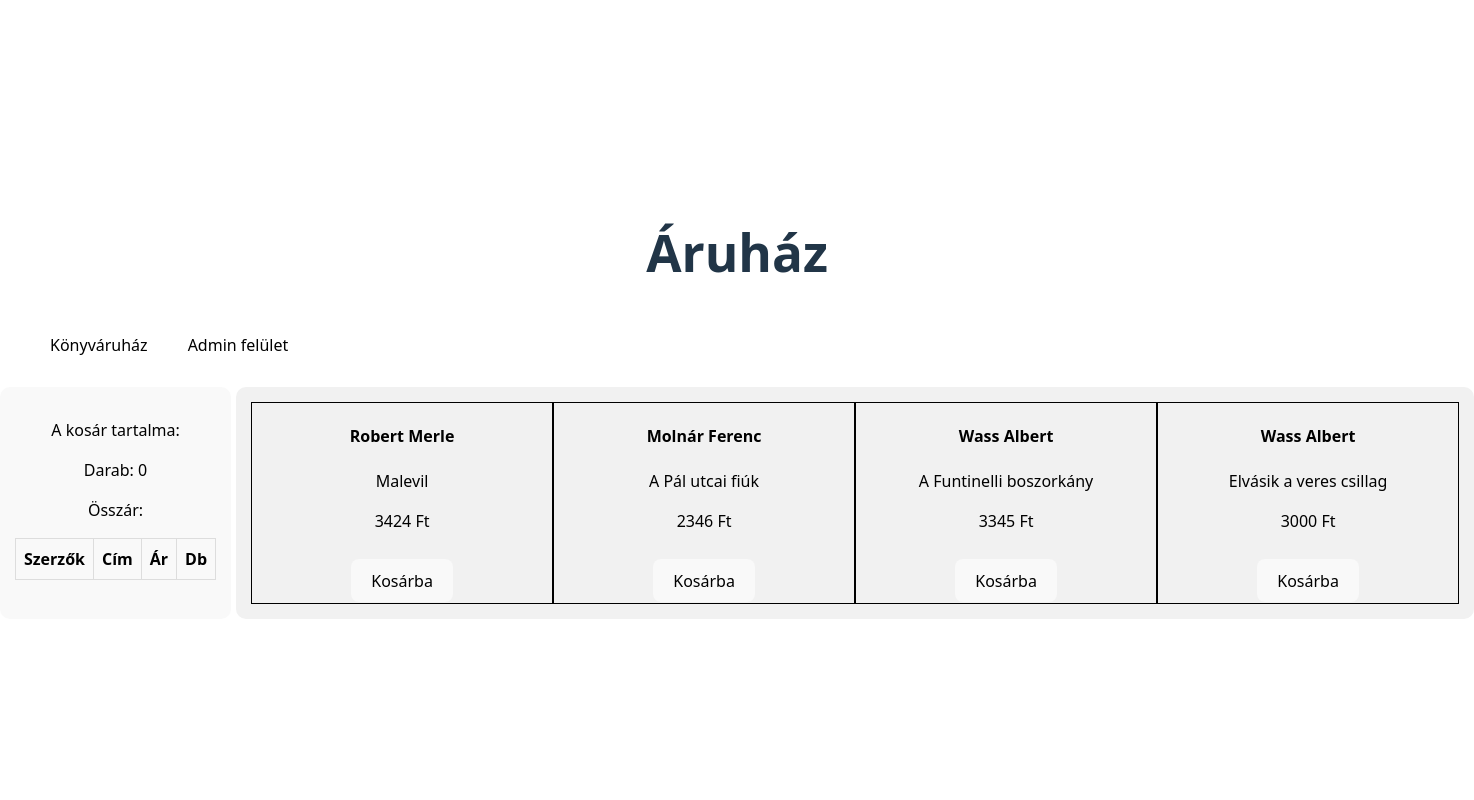
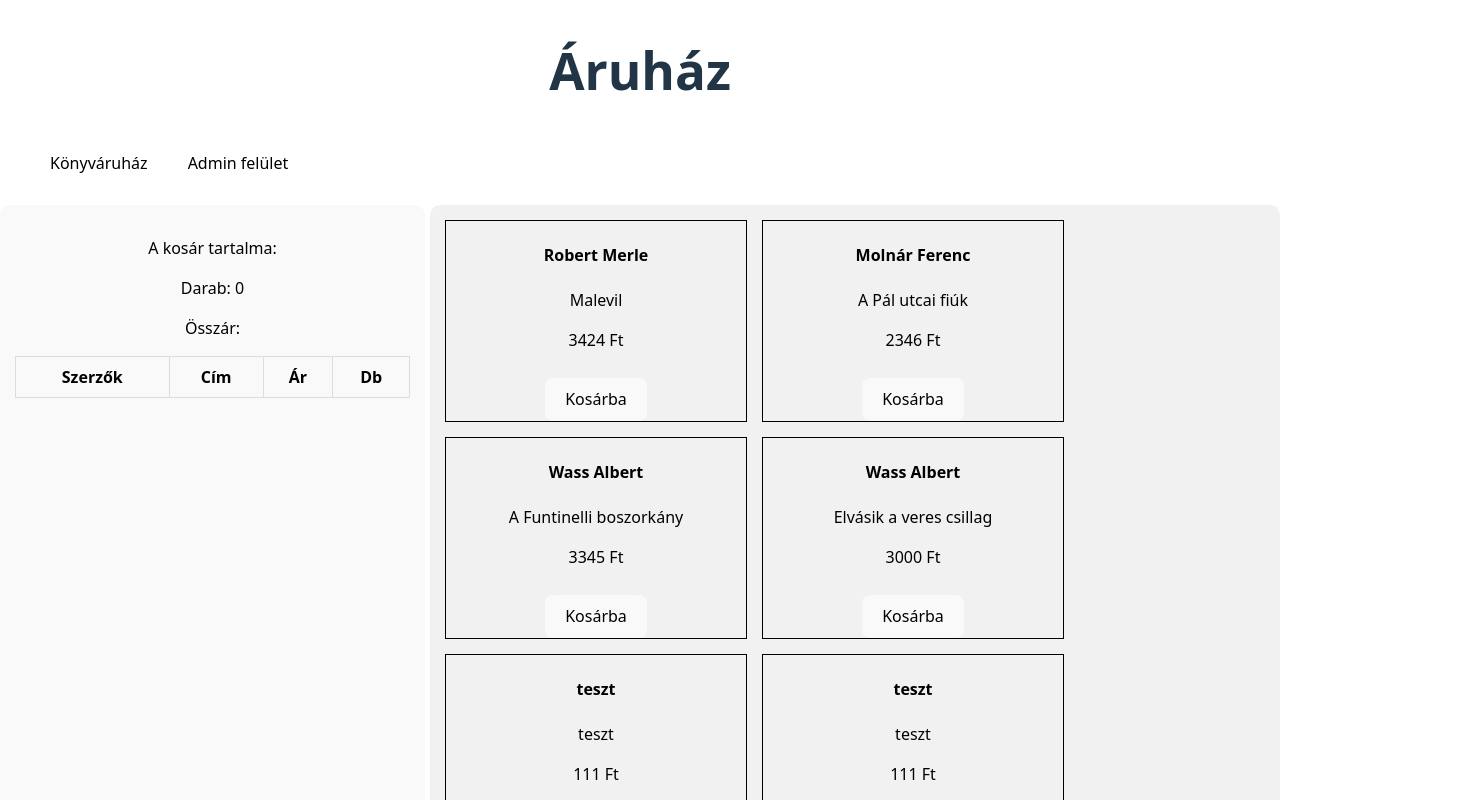
Before and after one commit to kisvmrtn/bookStore-REACT, a React (Vite) app: page / in a window 1280 px wide. Shown: the top 800 px of the page, 1474 px wide, since content can reach past the window. Built offline with nearby package versions, Linux system fonts and the light colour scheme; data requests are answered from the project's data file.

Commit message:
Public.css edited

```diff
--- a/db.json
+++ b/db.json
@@ -23,6 +23,24 @@
       "title": "Elvásik a veres csillag",
       "price": "3000",
       "id": "3"
+    },
+    {
+      "id": "1c93",
+      "author": "teszt",
+      "title": "teszt",
+      "price": 111
+    },
+    {
+      "id": "3cf3",
+      "author": "teszt",
+      "title": "teszt",
+      "price": 111
+    },
+    {
+      "id": "8fdc",
+      "author": "teszt",
+      "title": "teszt",
+      "price": 111
     }
   ]
 }
--- a/src/pages/Public.css
+++ b/src/pages/Public.css
@@ -27,4 +27,6 @@
   padding: 15px;
   border-radius: 10px;
   display: flex;
+  flex-wrap: wrap;
+  gap: 15px;
 }
```
Also changed, not shown: src/pages/Admin.tsx (+0 -11 lines).
